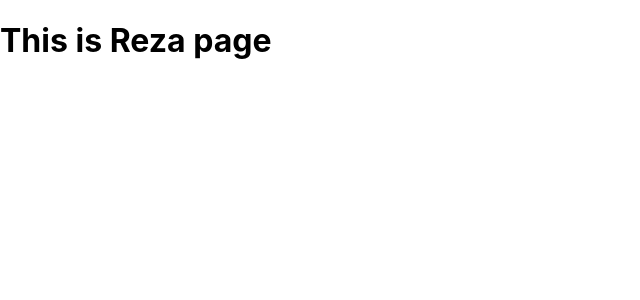
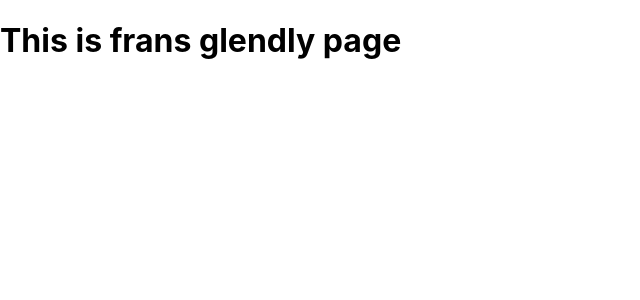
Before and after one commit to fahmialfareza/km3-fe-collabs, a Next.js app: page /frans_glendly in a window 1280 px wide. Shown: the top 300 px of the page, without its empty margins (0-640 px from the left). Built offline with nearby package versions, Linux system fonts and the light colour scheme.

Commit message:
feature: fransglendly

```diff
--- a/pages/frans_glendly.js
+++ b/pages/frans_glendly.js
@@ -1,7 +1,7 @@
 import React from "react";
 
-function Reza() {
-  return <h1>This is Reza page</h1>;
+function frans_glendly() {
+  return <h1>This is frans glendly page</h1>;
 }
 
-export default Reza;
+export default frans_glendly;
```
